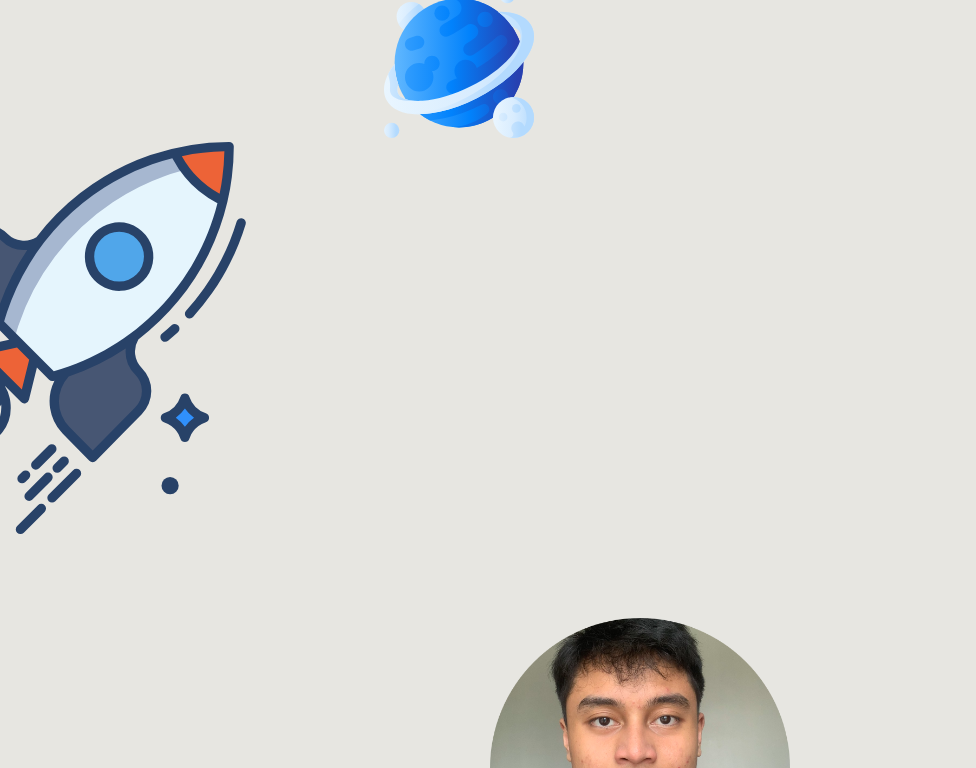
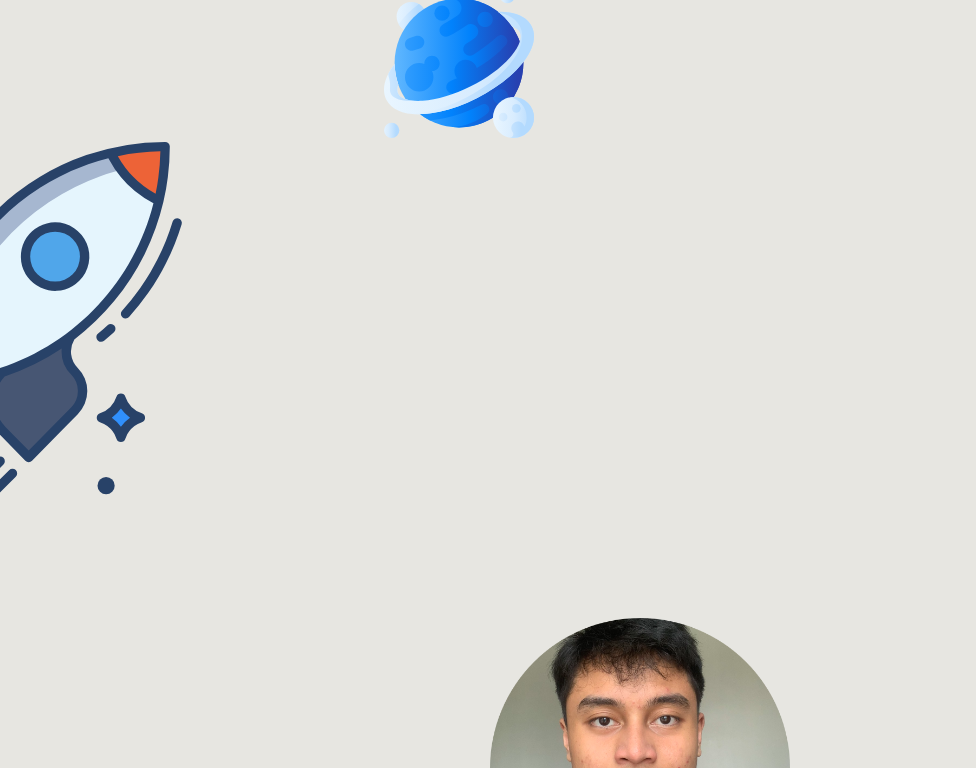
Before and after one commit to SyamMalik/Samsky, a plain HTML site: page index.html in a window 1280 px wide. Shown: the part 332-1100 px from the top of the page, without its empty margins (0-976 px from the left). Drawn offline with Linux system fonts and the light colour scheme; a web font is replaced by a local one.

Commit message:
Update styles.css

```diff
--- a/css/styles.css
+++ b/css/styles.css
@@ -88,7 +88,7 @@ a {
 .mountain {
   position: absolute;
   width: 400px;
-  right: 80%;
+  right: 85%;
   top: 70%;
 }
 
```
